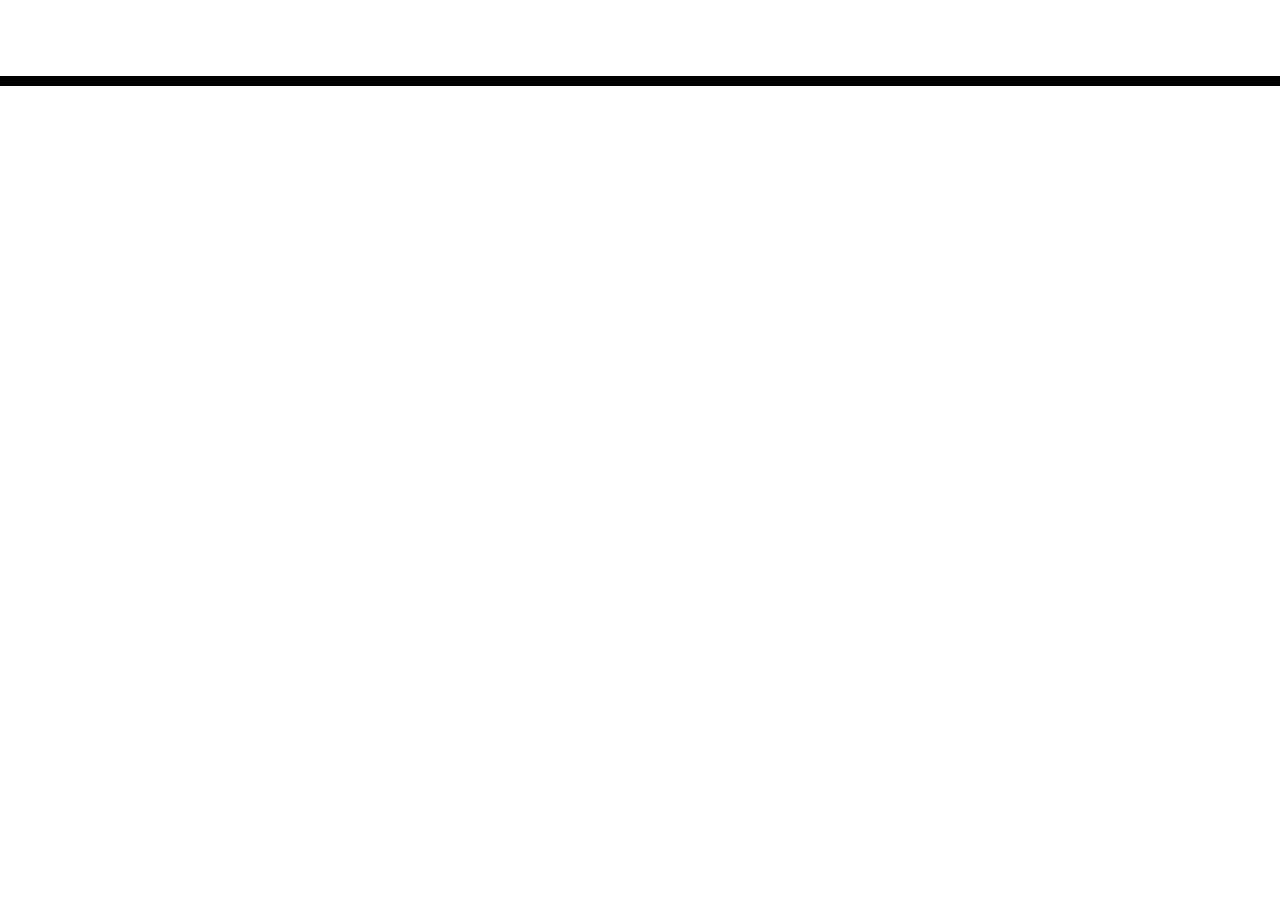
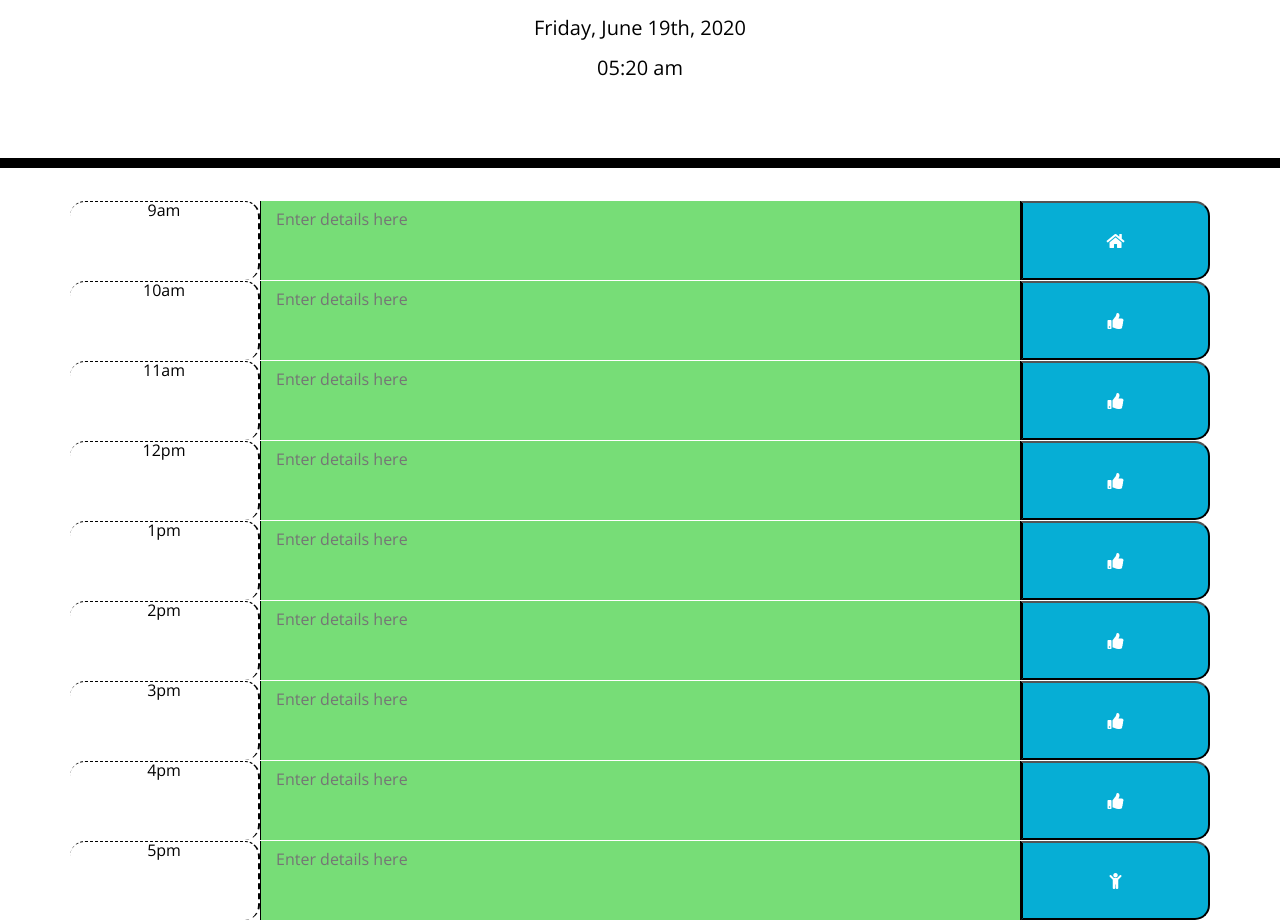
Before and after one commit to mlshenk/interactive-day-planner, a plain HTML site: page Develop/index.html in a window 1280 px wide. Shown: the part 182-1102 px from the top of the page. Before the commit the page ends 800 px from the top, so only its background shows below. Drawn offline with nearby package versions, Linux system fonts and the light colour scheme.

Commit message:
time functions should work now

```diff
--- a/Develop/index.html
+++ b/Develop/index.html
@@ -24,15 +24,70 @@
 
   <body>
     <header class="jumbotron">
-      <h1 class="display-3">Work Day Scheduler</h1>
-      <p class="lead">A simple calendar app for scheduling your work day</p>
+      <h1 class="display">Work Day Scheduler</h1>
+      <p class="description">A simple calendar app for scheduling your work day</p>
+      <br>
+      <br>
+      <br>
       <p id="currentDay" class="lead"></p>
     </header>
     <div class="container">
-      <!-- Timeblocks go here -->
+        <div class="row">
+            <div class="col-2 time-block hour">9am</div>
+            <textarea id="9h" placeholder="Enter details here" class="col-8"></textarea>
+            <button id="save9" class="col-2 saveBtn"><i class="fa fa-home" aria-hidden="true"></i></button>
+        </div>
+        <div class="row">
+            <div class="col-2 time-block hour">10am</div>
+            <textarea id="10h" placeholder="Enter details here" class="col-8"></textarea>
+            <button id="save10" class="col-2 saveBtn"><i class="fa fa-thumbs-up" aria-hidden="true"></i></button>
+        </div>
+        <div class="row">
+            <div class="col-2 time-block hour">11am</div>
+            <textarea id="11h" placeholder="Enter details here" class="col-8"></textarea>
+            <button id="save11" class="col-2 saveBtn"><i class="fa fa-thumbs-up" aria-hidden="true"></i></button>
+        </div>
+        <div class="row">
+            <div class="col-2 time-block hour">12pm</div>
+            <textarea id="12h" placeholder="Enter details here" class="col-8"></textarea>
+            <button id="save12" class="col-2 saveBtn"><i class="fa fa-thumbs-up" aria-hidden="true"></i></button>
+        </div>
+        <div class="row">
+            <div class="col-2 time-block hour">1pm</div>
+            <textarea id="13h" placeholder="Enter details here" class="col-8"></textarea>
+            <button id="save1" class="col-2 saveBtn"><i class="fa fa-thumbs-up" aria-hidden="true"></i></button>
+        </div>
+        <div class="row">
+            <div class="col-2 time-block hour">2pm</div>
+            <textarea id="14h" placeholder="Enter details here" class="col-8"></textarea>
+            <button id="save2" class="col-2 saveBtn"><i class="fa fa-thumbs-up" aria-hidden="true"></i></button>
+        </div>
+        <div class="row">
+            <div class="col-2 time-block hour">3pm</div>
+            <textarea id="15h" placeholder="Enter details here" class="col-8"></textarea>
+            <button id="save3" class="col-2 saveBtn"><i class="fa fa-thumbs-up" aria-hidden="true"></i></button>
+        </div>
+        <div class="row">
+            <div class="col-2 time-block hour">4pm</div>
+            <textarea id="16h" placeholder="Enter details here" class="col-8"></textarea>
+            <button id="save4" class="col-2 saveBtn"><i class="fa fa-thumbs-up" aria-hidden="true"></i></button>
+        </div>
+        <div class="row">
+            <div class="col-2 time-block hour">5pm</div>
+            <textarea id="17h" placeholder="Enter details here" class="col-8"></textarea>
+            <button id="save5" class="col-2 saveBtn"><i class="fa fa-child" aria-hidden="true"></i></button>
+        </div>
     </div>
 
     <script src="https://code.jquery.com/jquery-3.4.1.min.js"></script>
     <script src="https://cdnjs.cloudflare.com/ajax/libs/moment.js/2.24.0/moment.min.js"></script>
+    <script src="https://unpkg.com/moment"></script>
+
+    <script src="script.js"></script>
+
+
+
+
+    </script>
   </body>
 </html>
--- a/Develop/script.js
+++ b/Develop/script.js
@@ -0,0 +1,55 @@
+var currentHour24Time = parseInt(moment().format("HH"))
+console.log(parseInt(moment().format("HH")))
+// var currentHour24Time = 15;  <-- this will test the clock to ensure it works
+var currentDate = moment().format("dddd, MMMM Do, YYYY <br><br> hh:mm a");
+$("#currentDay").append(currentDate)
+
+
+
+// console.log(moment().format("ha"));
+
+// var textAreas = $(".col-8")
+// console.log(textAreas)
+
+// var buttons =$(".savBtn")
+// console.log(buttons)
+
+
+//loop for checking time and displaying textArea color
+
+for (i = 9; i <= 17 ; i++) {
+    checkTime([i]);
+}
+    function checkTime(z) {
+    if(currentHour24Time < z) {
+        $("#" + z + "h").addClass("future");
+    } else if (currentHour24Time > z) {
+    $("#" + z + "h").addClass("past");
+    } else {
+        $("#" + z + "h").addClass("present");
+    }
+    //not sure why this makes my col-8 look like a col-2
+
+
+//loop for saving textArea input when clicked
+$("button").click(function(){
+for (i=0; i<buttons.length; i++) {
+     if(buttons[i]){};
+}
+});
+     //if id of save button is clicked, save that text area's content to local storage
+
+
+
+//if(textAreas[i].attributes[0].nodeValue === (moment().format("ha"))) {
+          //console.log("true")
+          //(textArea+i).attr("class","past")
+     //} from underneath the loop w
+
+
+//if current time < block time, color = green
+//if current time = block time, color = red
+//if current time > block tim, coloe = grey
+
+//to save to local storage... localStorage.setItem("todo", textArea[i].textContent)
+    }
--- a/Develop/style.css
+++ b/Develop/style.css
@@ -23,6 +23,8 @@ textarea{
 
 .description{
   white-space: pre-wrap;
+  background-color: blue;
+  color:white;
 }
 
 .time-block{
@@ -33,13 +35,14 @@ textarea{
 .row {
   white-space: pre-wrap;
   height: 80px;
-  border-top: 1px solid white;;
+  border-top: 1px solid white;
 }
 
 .hour {
   background-color: #ffffff;
   color: #000000;
   border-top: 1px dashed #000000;
+  border-right: 2px dashed black;
 }
 
 .past {
@@ -58,7 +61,7 @@ textarea{
 }
 
 .saveBtn {
-  border-left: 1px solid black;
+  border-left: 3px solid black;
   border-top-right-radius: 15px;
   border-bottom-right-radius: 15px;
   background-color: #06AED5;
@@ -69,3 +72,10 @@ textarea{
   font-size: 20px;
   transition: all .3s ease-in-out;
 }
+i {
+  align-items: flex-end;
+}
+
+.date {
+  text-align: center;
+}
```
Also changed, not shown: 1 other file.
